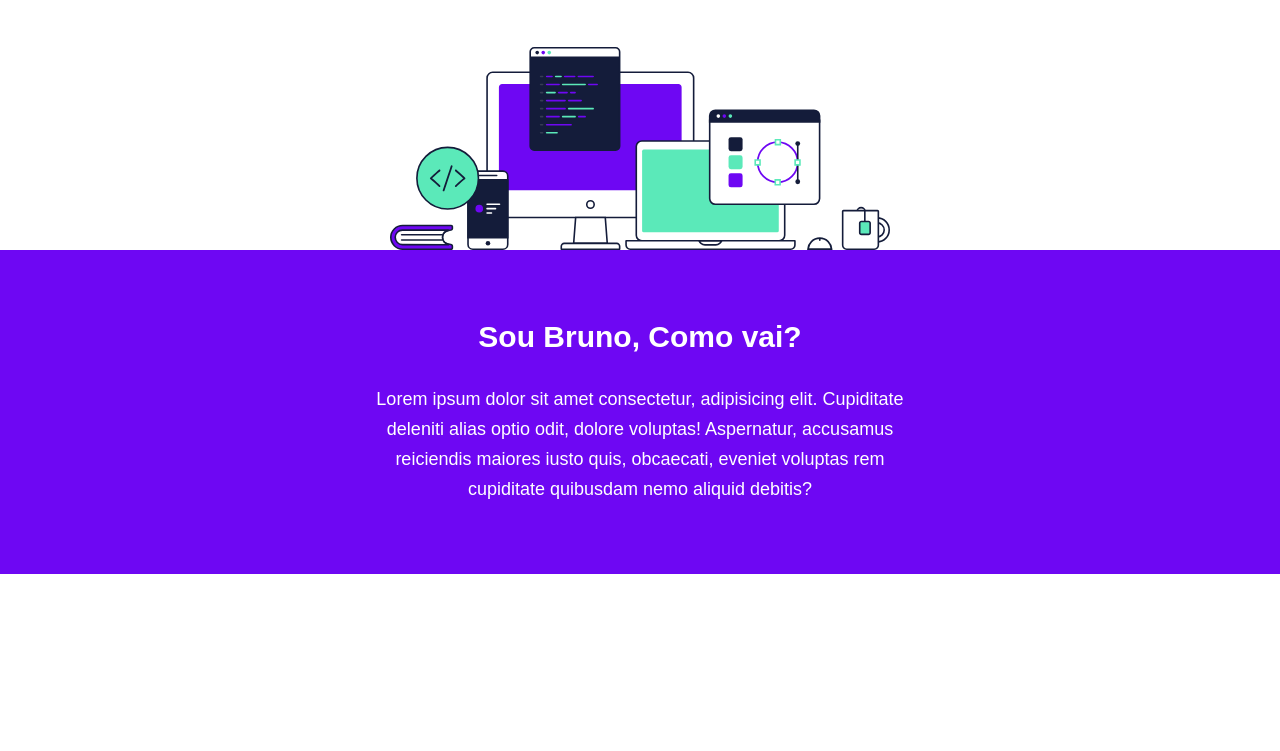
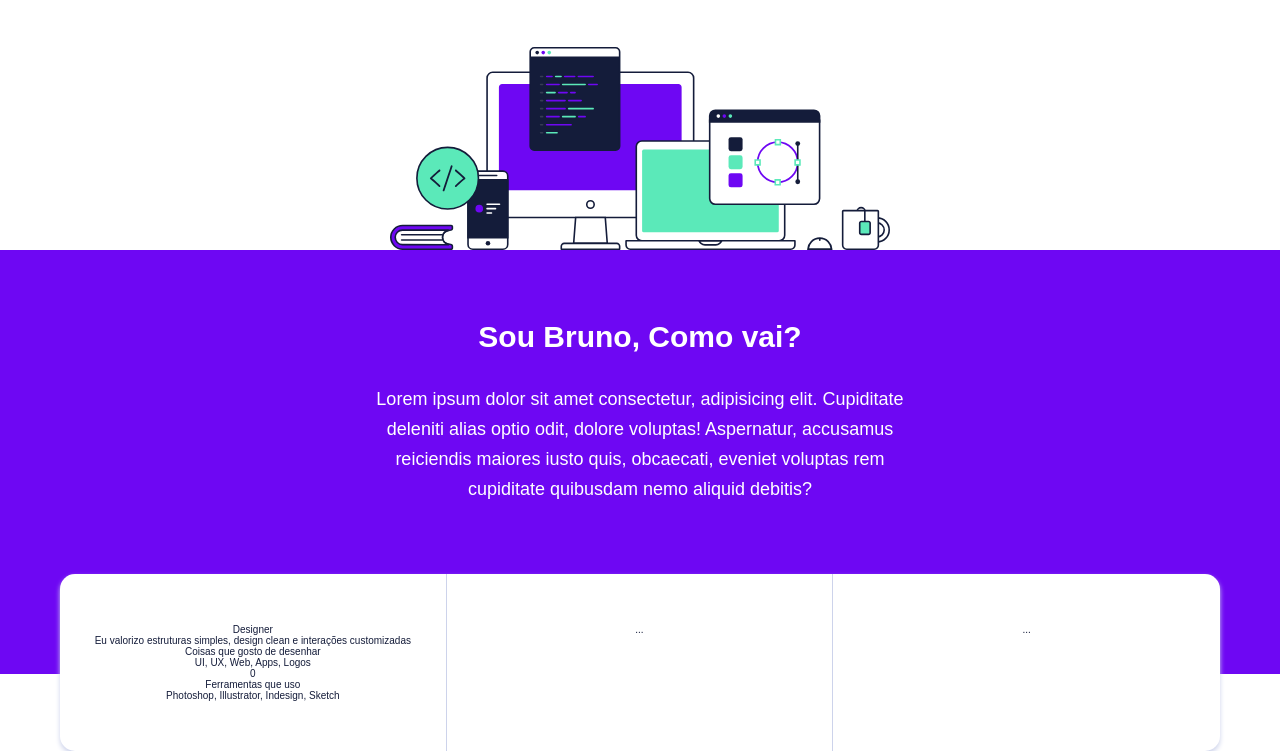
Before and after one commit to Salomao-Faleta/10-Projetos, a plain HTML site: page P1 - Portifolio_Pessoal/index.html in a window 1280 px wide. Shown: the part 446-1197 px from the top of the page. Before the commit the page ends 1020 px from the top, so only its background shows below. Drawn offline with Linux system fonts and the light colour scheme.

Commit message:
Criando a área de habilidades 1

```diff
--- /dev/null
+++ b/P1 - Portifolio_Pessoal/assets/css/skilss.css
@@ -0,0 +1,42 @@
+.skills-overlay{
+    background-color: var(--foreground);
+    height: 10rem;
+}
+
+.skills .container{
+    margin-top: -10rem;
+}
+
+.skills .grid{
+    background-color: var(--background);
+    margin: 0 2rem;
+    border-radius: 1.5rem;
+    display: grid;
+    grid-template-columns: repeat(1fr);
+    box-shadow: 0 3px 5px var(--primary-light)
+}
+
+
+.skills .skill{
+    text-align: center;
+    border-radius: 0;
+    color: var(--primary);
+    border-bottom: 1px solid var(--primary-light);
+    padding: 5rem 2rem;
+}
+
+.skills .skill:last-child{
+    border-right: 0;
+    border-bottom: 0;
+}
+
+@media(width > 600px){
+    .skills .grid{
+        grid-template-columns: repeat(3, 1fr);
+    }
+
+    .skills .skill{
+        border-right: 1px solid var(--primary-light);
+        border-bottom: 0px;
+    }
+}
--- a/P1 - Portifolio_Pessoal/index.html
+++ b/P1 - Portifolio_Pessoal/index.html
@@ -9,6 +9,7 @@
     <link rel="stylesheet" href="assets/css/header.css"/>
     <link rel="stylesheet" href="assets/css/hero.css"/>
     <link rel="stylesheet" href="assets/css/intro.css"/>
+    <link rel="stylesheet" href="assets/css/skilss.css"/>
 
     <title>Bruno da Silva</title>
 </head>
@@ -59,6 +60,31 @@
         </div>
     </section>
 
+    <section class="skills">
+        <div class="skills-overlay"></div>
+
+        <div class="container">
+            <div class="grid">
+
+                <div class="skill">
+                    <!-- <img src="assets/images/design.svg" alt="Design"> -->
+                    <p class="skill-title">Designer</p>
+                    <p class="skill-subTitle">Eu valorizo estruturas simples, design clean e  interações customizadas</p>
+
+                    <p class="skill-title2">Coisas que gosto de desenhar</p>
+                    <p class="skill-subTitle2">UI, UX, Web, Apps, Logos</p>0
+
+                    <p class="skill-title3">Ferramentas que uso</p>
+                    <p class="skill-subTitle3">Photoshop, Illustrator, Indesign, Sketch</p>
+
+                </div>
+
+                <div class="skill">...</div>
+                <div class="skill">...</div>
+            </div>
+        </div>
+    </section>
+
 
 
     <script src="assets/js/script.js"></script>
```
